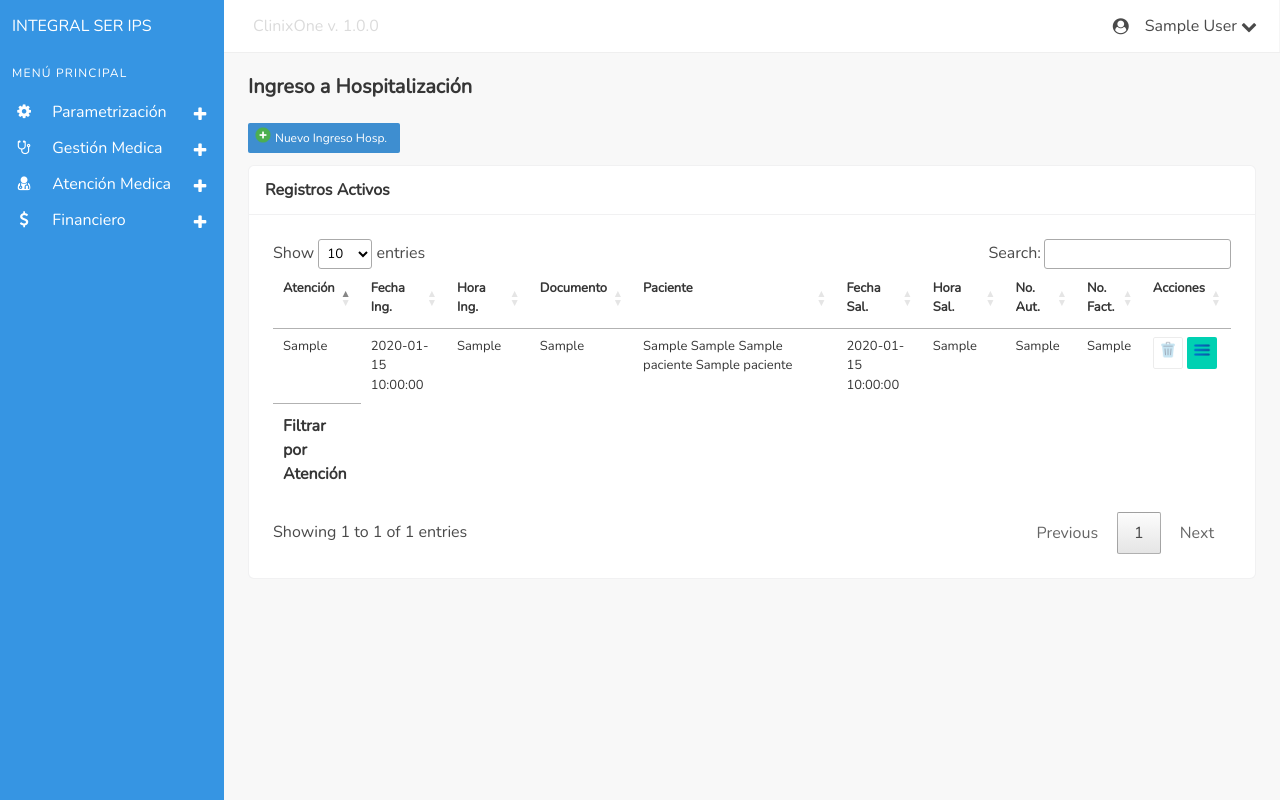
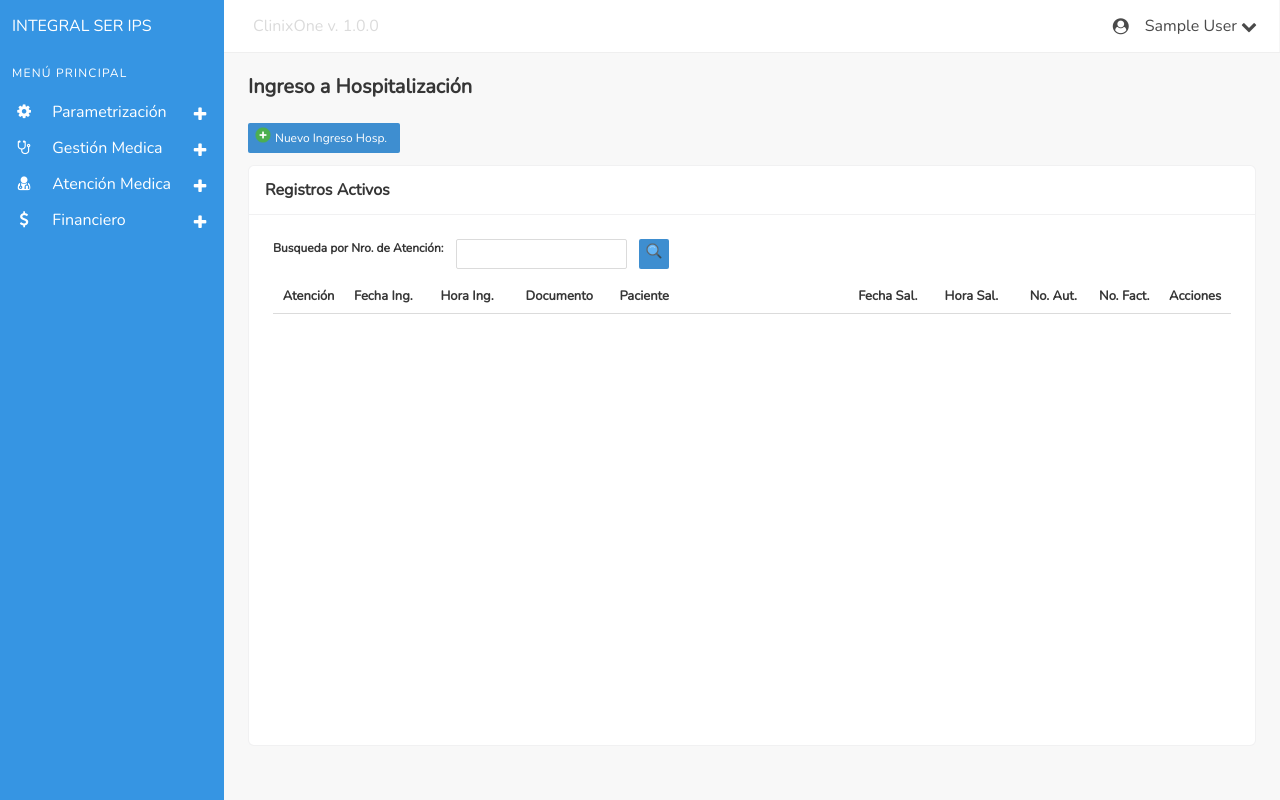
Before and after one commit to devjoit1-creator/ClinixOne_1.0.0, a Flask app: page /hospitalizacion in a window 1280 px wide. Run offline with Flask 3, Linux system fonts and the light colour scheme; the visitor is signed in with stand-in values (Sample User, id 1); tables that the repository leaves empty or names only in its code hold one stand-in row (values such as "Sample post"); lists and menus that the app fills with data are empty; some libraries are stand-ins or nearby versions.

Commit message:
Nuevos Cambios en Panel Hospitalizacion

```diff
--- a/app/static/js/dataTables.js
+++ b/app/static/js/dataTables.js
@@ -431,7 +431,8 @@
   }
 })
 
-let tableHospitalizacion = new DataTable('#tablaHospitalizacion',{
+/* Datatables de Hospitalización */
+/* let tableHospitalizacion = new DataTable('#tablaHospitalizacion',{
   initComplete: function () {
         this.api()
             .columns()
@@ -466,7 +467,7 @@
           previous: "Anterior"
         }
   }
-})
+}) */
 
 let tableBusquedaPacientesHospitalizacion = new DataTable('#tablaBusquedaPacientesHospitalizacion',{
   language:{
--- /dev/null
+++ b/app/static/js/hospitalizacion/hospitalizacion.js
@@ -0,0 +1,31 @@
+/* Constantes */
+const $atencion = document.getElementById("atencion");
+const $btn_buscar = document.getElementById("btn_buscar");
+const $modal_opcionesHospitalizacion = document.getElementById("modal-opcionesHospitalizacion");
+const $tablaHospitalizacion = document.getElementById("tablaHospitalizacion");
+
+/* Validar Formulario de Busqueda de Atención Hosp */
+const validar = () => {
+    let atencion = $atencion.value;
+    if(!atencion){
+        Swal.fire({
+            title: "Advertencia!",
+            text: "Debe Diligenciar el numero de atención a buscar.",
+            icon: "warning"
+        })
+        .then((result) => {
+            if(result.isConfirmed){
+                $atencion.focus();
+            }
+        })
+        return;
+    } else {
+        alert("Prueba Exitosa.")
+    }
+}
+
+/* Ejecutar Validación */
+$btn_buscar.addEventListener("click", (e) => {
+    e.preventDefault();
+    validar();
+})
--- a/app/templates/temp_consultas/consultas.html
+++ b/app/templates/temp_consultas/consultas.html
@@ -40,7 +40,7 @@
                         <label for="atencion" class="label is-small">Busqueda por Nro. de Atención:</label>
                     </p>
                     <p class="control">
-                        <input type="text" name="atencion" id="atencion" class="input is-small">
+                        <input type="number" name="atencion" id="atencion" class="input is-small">
                     </p>
                     <p class="control">
                         <a id="btn_buscar" class="button is-small is-info has-tooltip-bottom" data-tooltip="Realizar Busqueda">
--- a/app/templates/temp_hospitalizacion/hospitalizacion.html
+++ b/app/templates/temp_hospitalizacion/hospitalizacion.html
@@ -6,6 +6,12 @@
     pointer-events: none; /* Evita que se pueda hacer clic */
     cursor: not-allowed;  /* Muestra el cursor de "no permitido" */
     opacity: 0.5;         /* Lo hace semitransparente */
+}
+
+.inter-scrollable-section {
+    height: 55vh;
+    overflow-y: scroll;
+    padding: 0rem 0rem;
 }
 </style>
 {% endblock %}
@@ -28,6 +34,20 @@
         </header>
         <div class="card-content">
             <div class="content">
+                <div class="field is-grouped">
+                    <p class="control">
+                        <label for="atencion" class="label is-small">Busqueda por Nro. de Atención:</label>
+                    </p>
+                    <p class="control">
+                        <input type="number" name="atencion" id="atencion" class="input is-small">
+                    </p>
+                    <p class="control">
+                        <a id="btn_buscar" class="button is-small is-info has-tooltip-bottom" data-tooltip="Realizar Busqueda">
+                            <span class="icon is-small"><i aria-hidden="true"><img src="{{ url_for('static', filename='img/icons/buscar.png') }}" alt="icon"></i></span>
+                        </a>
+                    </p>
+                </div>
+                <section class="inter-scrollable-section">
                     <table id="tablaHospitalizacion" class="table is-striped" style="width: 100%;">
                         <thead>
                             <tr>
@@ -43,7 +63,8 @@
                                 <th style="width: 15%; font-size: small;" scope="col">Acciones</th>
                             </tr>
                         </thead>
-                    <tbody>
+                        <tbody></tbody>
+                        <!-- <tbody>
                             {% for hospitalizacion in hospitalizaciones %}
                             <tr>
                                 <td class="valor_atencion" style="width: 3%; font-size: small;">{{ hospitalizacion.atencion }}</td>
@@ -65,13 +86,9 @@
                                 </td>
                             </tr>
                             {% endfor %}
-                    </tbody>
-                    <tfoot>
-                        <tr>
-                            <th style="width: 5%;" scope="col">Filtrar por Atención</th>
-                        </tr>
-                    </tfoot>
+                        </tbody> -->
                     </table>
+                </section>
             </div>
         </div>
     </div>
@@ -265,6 +282,7 @@
     {% endif %}
 {% endwith %}
 
+<script src="{{ url_for('static', filename='js/hospitalizacion/hospitalizacion.js') }}"></script>
 <!-- Obtener los valores de la celda atención y paciente para consultar los anexos -->
 <script>
     /* Funcion para anular/eliminar atencion */
@@ -305,7 +323,7 @@
 
     $(document).ready(function(){
         /* Declarar DataTable */
-        const tabla = $('#tablaHospitalizacion').DataTable();
+        //const tabla = $('#tablaHospitalizacion').DataTable();
 
         function aplicarDesactivacion(){
             $('#tablaHospitalizacion tbody tr').each(function(){
```
Lines whose indentation alone changed are shown as unchanged.
